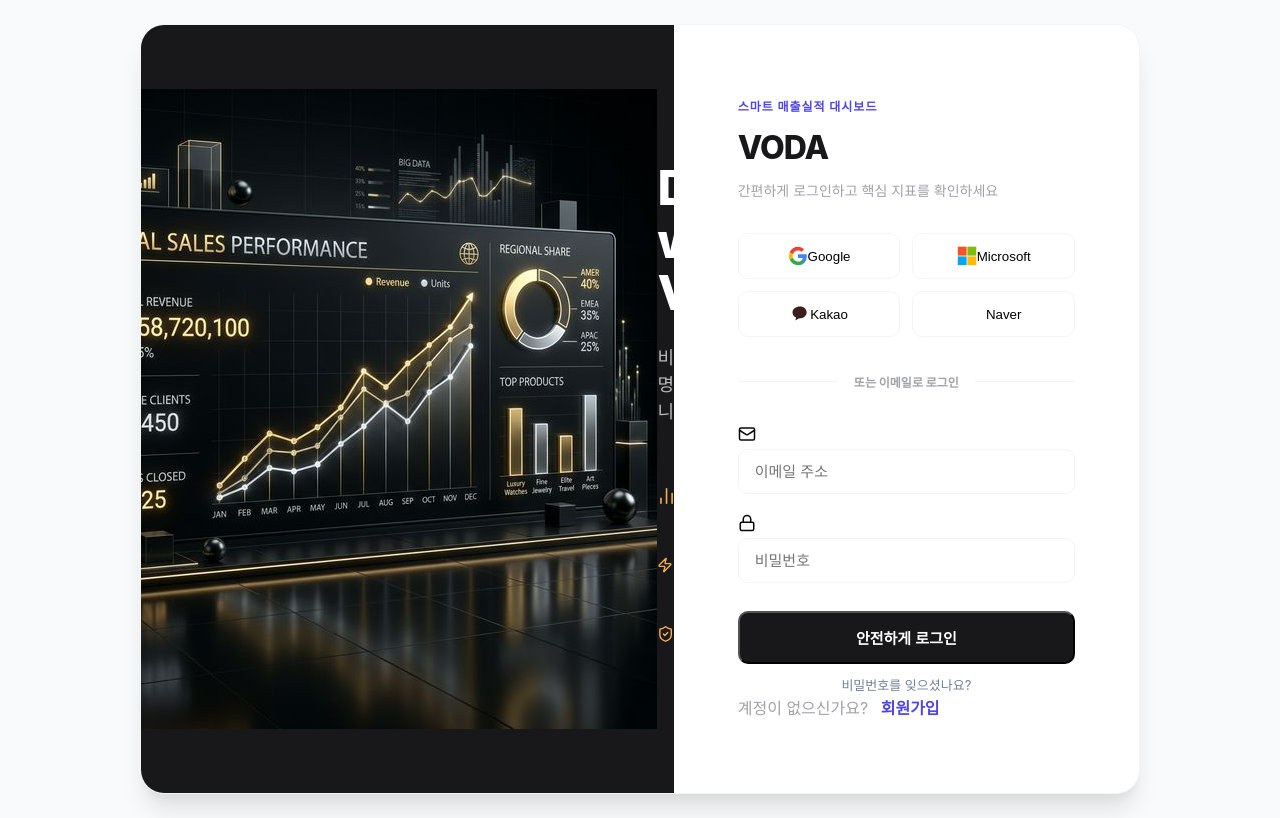
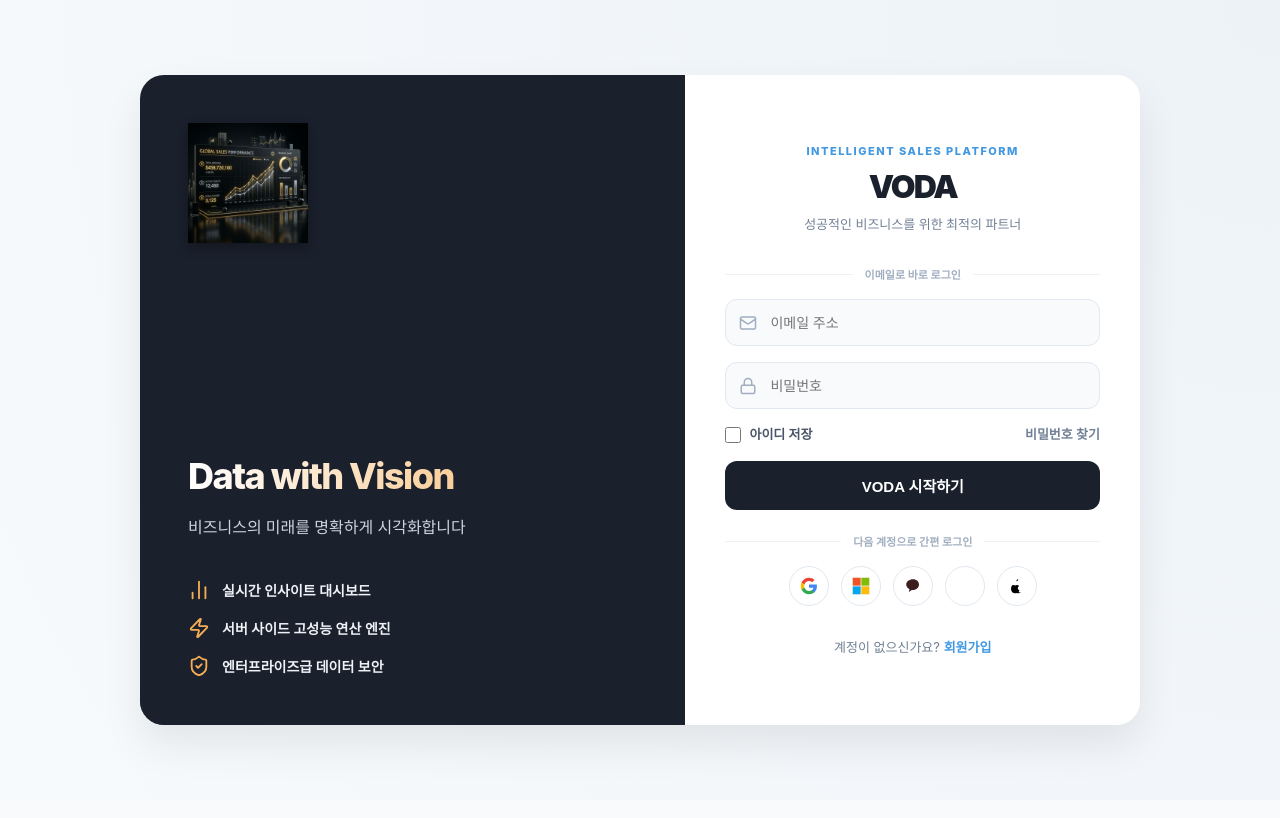
Before and after one commit to emasterdrs/sales-dashboard-v3, a React (Vite) app: page /login in a window 1280 px wide. Built offline with nearby package versions, Linux system fonts and the light colour scheme; no server answers.

Commit message:
[UI Redesign] LoginPage: Email login to top, added Remember ID, Apple login added

```diff
--- a/src/pages/Auth/LoginPage.module.css
+++ b/src/pages/Auth/LoginPage.module.css
@@ -3,30 +3,48 @@
   display: flex;
   align-items: center;
   justify-content: center;
-  background: var(--bg-app);
-  padding: 24px;
+  background-color: #f7fafc;
+  padding: 20px;
+  background: radial-gradient(circle at top right, #edf2f7, #f7fafc);
 }
 
 .loginWrapper {
+  display: flex;
   width: 100%;
   max-width: 1000px;
   background: white;
-  border-radius: var(--radius-2xl);
+  border-radius: 24px;
+  box-shadow: 0 20px 40px rgba(0, 0, 0, 0.08);
   overflow: hidden;
-  box-shadow: var(--shadow-xl);
-  display: flex;
-  border: 1px solid var(--border-subtle);
+  height: 650px;
 }
 
+/* 🎨 Left Image Section */
 .imageSection {
   flex: 1.2;
-  background: var(--secondary);
   position: relative;
+  background-color: #1a202c;
   display: flex;
-  align-items: center;
-  justify-content: center;
+  flex-direction: column;
+  justify-content: flex-end;
+  padding: 48px;
   overflow: hidden;
-  padding: 64px;
+}
+
+.overlay {
+  position: absolute;
+  top: 0; left: 0; right: 0; bottom: 0;
+  background: linear-gradient(180deg, rgba(26, 32, 44, 0.2) 0%, rgba(26, 32, 44, 0.9) 100%);
+  z-index: 1;
+}
+
+.brandImg {
+  position: absolute;
+  top: 48px;
+  left: 48px;
+  width: 120px;
+  z-index: 2;
+  filter: drop-shadow(0 4px 6px rgba(0,0,0,0.3));
 }
 
 .imageContent {
@@ -36,18 +54,21 @@
 }
 
 .premiumTitle {
-  font-size: 48px;
+  font-size: 36px;
   font-weight: 800;
-  line-height: 1.1;
-  letter-spacing: -2px;
-  margin-bottom: 24px;
+  margin-bottom: 12px;
+  letter-spacing: -1.5px;
+  background: linear-gradient(90deg, #fff, #f6ad55);
+  -webkit-background-clip: text;
+  background-clip: text;
+  -webkit-text-fill-color: transparent;
 }
 
 .subText {
-  font-size: 18px;
-  color: rgba(255, 255, 255, 0.7);
+  font-size: 16px;
+  color: #cbd5e0;
+  margin-bottom: 40px;
   font-weight: 500;
-  margin-bottom: 48px;
 }
 
 .featureList {
@@ -55,222 +76,262 @@
   padding: 0;
   display: flex;
   flex-direction: column;
-  gap: 24px;
+  gap: 16px;
 }
 
 .featureList li {
   display: flex;
   align-items: center;
-  gap: 16px;
-  font-size: 15px;
+  gap: 12px;
+  font-size: 14px;
   font-weight: 600;
-  color: rgba(255, 255, 255, 0.9);
+  color: #edf2f7;
 }
 
+.featureIcon {
+  color: #f6ad55;
+}
+
+/* 📝 Form Section */
 .formSection {
   flex: 1;
-  padding: 64px;
+  display: flex;
+  align-items: center;
+  justify-content: center;
+  padding: 40px;
+  background-color: white;
+}
+
+.loginCard {
+  width: 100%;
+  max-width: 380px;
+}
+
+.header {
+  text-align: center;
+  margin-bottom: 32px;
+}
+
+.titleSub {
+  font-size: 11px;
+  font-weight: 800;
+  color: #4299e1;
+  text-transform: uppercase;
+  letter-spacing: 1.5px;
+  display: block;
+  margin-bottom: 4px;
+}
+
+.mainLogoTitle {
+  font-size: 32px;
+  font-weight: 900;
+  color: #1a202c;
+  letter-spacing: -2px;
+  margin: 0;
+}
+
+.tagline {
+  font-size: 13px;
+  color: #718096;
+  margin-top: 4px;
+  font-weight: 500;
+}
+
+/* Section Headings */
+.sectionHeading {
+  display: flex;
+  align-items: center;
+  margin: 24px 0 16px;
+  gap: 12px;
+}
+
+.headingLine {
+  flex: 1;
+  height: 1px;
+  background-color: #edf2f7;
+}
+
+.headingText {
+  font-size: 11px;
+  font-weight: 700;
+  color: #a0aec0;
+  white-space: nowrap;
+}
+
+/* Email Form */
+.form {
+  display: flex;
+  flex-direction: column;
+  gap: 16px;
+}
+
+.inputGroup {
+  display: flex;
+  flex-direction: column;
+  gap: 8px;
+}
+
+.inputWrapper {
+  position: relative;
+}
+
+.icon {
+  position: absolute;
+  left: 14px;
+  top: 50%;
+  transform: translateY(-50%);
+  color: #a0aec0;
+}
+
+.inputWrapper input {
+  width: 100%;
+  padding: 14px 14px 14px 44px;
+  border-radius: 12px;
+  border: 1px solid #e2e8f0;
+  background-color: #f8fafc;
+  font-size: 14px;
+  font-weight: 500;
+  transition: all 0.2s;
+  outline: none;
+}
+
+.inputWrapper input:focus {
+  border-color: #4299e1;
+  background-color: white;
+  box-shadow: 0 0 0 4px rgba(66, 153, 225, 0.1);
+}
+
+.formOptions {
+  display: flex;
+  justify-content: space-between;
+  align-items: center;
+  font-size: 13px;
+}
+
+.rememberMe {
+  display: flex;
+  align-items: center;
+  gap: 8px;
+  cursor: pointer;
+  color: #4a5568;
+  font-weight: 600;
+}
+
+.rememberMe input {
+  width: 16px;
+  height: 16px;
+  cursor: pointer;
+}
+
+.forgotPass {
+  color: #718096;
+  text-decoration: none;
+  font-weight: 600;
+}
+
+.forgotPass:hover {
+  text-decoration: underline;
+}
+
+.loginButton {
+  width: 100%;
+  padding: 14px;
+  border-radius: 12px;
+  border: none;
+  background-color: #1a202c;
+  color: white;
+  font-weight: 800;
+  font-size: 15px;
+  cursor: pointer;
+  transition: all 0.2s;
   display: flex;
   align-items: center;
   justify-content: center;
 }
 
-.loginCard {
-  width: 100%;
-  max-width: 360px;
+.loginButton:hover {
+  background-color: #2d3748;
+  transform: translateY(-1px);
 }
 
-.header {
-  margin-bottom: 32px;
+.loginButton:disabled {
+  opacity: 0.7;
+  cursor: not-allowed;
 }
 
-.titleSub {
-  display: block;
-  font-size: 12px;
-  font-weight: 800;
-  text-transform: uppercase;
-  color: var(--primary);
-  letter-spacing: 1px;
-  margin-bottom: 8px;
+.spinner {
+  animation: rotate 1s linear infinite;
 }
 
-.mainLogoTitle {
-  font-size: 32px;
-  font-weight: 800;
-  color: var(--secondary);
-  letter-spacing: -1px;
+@keyframes rotate {
+  from { transform: rotate(0deg); }
+  to { transform: rotate(360deg); }
 }
 
-.tagline {
-  font-size: 14px;
-  color: var(--text-dim);
+/* 📱 Mini Social Grid */
+.socialGrid {
+  display: flex;
+  justify-content: center;
+  gap: 12px;
   margin-top: 8px;
 }
 
-.socialGrid {
-  display: grid;
-  grid-template-columns: repeat(2, 1fr);
-  gap: 12px;
-  margin-bottom: 24px;
-}
-
-.socialBtn {
+.miniSocialBtn {
+  width: 40px;
+  height: 40px;
+  border-radius: 50%;
+  border: 1px solid #e2e8f0;
+  background-color: white;
   display: flex;
   align-items: center;
   justify-content: center;
-  padding: 12px;
-  border-radius: var(--radius-md);
-  border: 1px solid var(--border-subtle);
-  background: white;
   cursor: pointer;
-  transition: var(--transition);
+  transition: all 0.2s;
+  padding: 0;
 }
 
-.socialBtn:hover {
-  background: var(--bg-app);
-  transform: translateY(-2px);
+.miniSocialBtn:hover {
+  border-color: #cbd5e0;
+  background-color: #f7fafc;
+  transform: scale(1.1);
 }
 
-.divider {
-  position: relative;
-  text-align: center;
-  margin: 32px 0;
+.google:hover { border-color: #4285F4; background-color: #f1f7ff; }
+.microsoft:hover { border-color: #00a1f1; background-color: #f1faff; }
+.kakao:hover { border-color: #3c1e1e; background-color: #fffaf0; }
+.naver:hover { border-color: #03c75a; background-color: #f0fff4; }
+.apple:hover { border-color: #000; background-color: #f7f7f7; }
+
+.errorAlert {
+  background-color: #fff5f5;
+  border: 1px solid #feb2b2;
+  color: #c53030;
+  padding: 12px;
+  border-radius: 12px;
+  display: flex;
+  align-items: center;
+  gap: 10px;
+  font-size: 13px;
+  font-weight: 600;
 }
 
-.divider::before {
-  content: "";
-  position: absolute;
-  top: 50%;
-  left: 0;
-  right: 0;
-  height: 1px;
-  background: var(--border-subtle);
+.footer {
+  text-align: center;
+  margin-top: 32px;
+  font-size: 13px;
+  color: #718096;
 }
 
-.divider span {
-  position: relative;
-  background: white;
-  padding: 0 16px;
-  font-size: 12px;
-  color: var(--text-dim);
+.footer a {
+  color: #4299e1;
+  text-decoration: none;
   font-weight: 700;
-  text-transform: uppercase;
-}
-
-.form {
-  display: flex;
-  flex-direction: column;
-  gap: 20px;
-}
-
-.inputGroup label {
-  display: block;
-  font-size: 13px;
-  font-weight: 700;
-  color: var(--text-muted);
-  margin-bottom: 8px;
-}
-
-.inputWrapper input {
-  width: 100%;
-  padding: 12px 16px;
-  border-radius: var(--radius-md);
-  border: 1px solid var(--border-subtle);
-  font-size: 15px;
-  transition: var(--transition);
-}
-
-.inputWrapper input:focus {
-  outline: none;
-  border-color: var(--primary);
-}
-
-.loginButton {
-  background: var(--secondary);
-  color: white;
-  padding: 14px;
-  border-radius: var(--radius-md);
-  font-weight: 700;
-  font-size: 15px;
-  cursor: pointer;
-  transition: var(--transition);
-  margin-top: 8px;
-}
-
-.loginButton:hover {
-  background: #1e293b;
-  transform: translateY(-1px);
-}
-
-.footer p { color: var(--text-dim); }
-.footer a {
-  color: var(--primary);
-  font-weight: 700;
-  text-decoration: none;
-  margin-left: 8px;
-}
-
-.logoBadge {
-  width: 64px;
-  height: 64px;
-  background: var(--bg-app);
-  border-radius: var(--radius-xl);
-  display: flex;
-  align-items: center;
-  justify-content: center;
-  margin: 0 auto 24px;
-  border: 1px solid var(--border-subtle);
-  color: var(--primary);
-  box-shadow: var(--shadow-sm);
-}
-
-.toggleSection {
-  margin: 24px 0;
-}
-
-.toggleBtn {
-  width: 100%;
-  padding: 12px;
-  background: white;
-  border: 1px solid var(--border-subtle);
-  border-radius: var(--radius-md);
-  color: var(--text-muted);
-  font-size: 14px;
-  font-weight: 700;
-  cursor: pointer;
-  display: flex;
-  align-items: center;
-  justify-content: center;
-  gap: 8px;
-  transition: var(--transition);
-}
-
-.toggleBtn:hover {
-  background: var(--bg-app);
-  color: var(--secondary);
-}
-
-.fileInput {
-  font-size: 13px;
-  color: var(--text-dim);
-}
-
-.errorAlert {
-  background: #fef2f2;
-  border-left: 4px solid #ef4444;
-  color: #991b1b;
-  padding: 14px;
-  border-radius: 8px;
-  font-size: 13px;
-  display: flex;
-  align-items: center;
-  gap: 12px;
-  margin-bottom: 24px;
 }
 
 @media (max-width: 1024px) {
   .loginWrapper {
     flex-direction: column;
+    height: auto;
     max-width: 480px;
   }
   .imageSection {
--- a/src/pages/Auth/LoginPage.tsx
+++ b/src/pages/Auth/LoginPage.tsx
@@ -1,4 +1,4 @@
-import React, { useState } from 'react';
+import React, { useState, useEffect } from 'react';
 import { useNavigate, Link } from 'react-router-dom';
 import { supabase } from '../../api/supabase';
 import { Lock, Mail, AlertCircle, Loader2, BarChart2, ShieldCheck, Zap } from 'lucide-react';
@@ -7,11 +7,21 @@
 const LoginPage: React.FC = () => {
     const [email, setEmail] = useState('');
     const [password, setPassword] = useState('');
+    const [rememberMe, setRememberMe] = useState(false);
     const [loading, setLoading] = useState(false);
     const [error, setError] = useState<string | null>(null);
     const navigate = useNavigate();
 
     const targetUrl = import.meta.env.VITE_SITE_URL || window.location.origin;
+
+    // Load saved email if rememberMe was on
+    useEffect(() => {
+        const savedEmail = localStorage.getItem('rememberedEmail');
+        if (savedEmail) {
+            setEmail(savedEmail);
+            setRememberMe(true);
+        }
+    }, []);
 
     const translateError = (message: string) => {
         if (message.includes('Invalid login credentials')) return '이메일 또는 비밀번호가 일치하지 않습니다.';
@@ -26,6 +36,14 @@
         try {
             const { error: authError } = await supabase.auth.signInWithPassword({ email, password });
             if (authError) throw authError;
+
+            // Handle Remember Me
+            if (rememberMe) {
+                localStorage.setItem('rememberedEmail', email);
+            } else {
+                localStorage.removeItem('rememberedEmail');
+            }
+
             navigate('/');
         } catch (err: any) {
             setError(translateError(err.message));
@@ -34,7 +52,7 @@
         }
     };
 
-    const handleSocialLogin = async (provider: 'google' | 'azure' | 'kakao' | 'naver') => {
+    const handleSocialLogin = async (provider: 'google' | 'azure' | 'kakao' | 'naver' | 'apple') => {
         setLoading(true);
         setError(null);
         try {
@@ -55,57 +73,38 @@
     return (
         <div className={styles.container}>
             <div className={styles.loginWrapper}>
-                {/* 왼쪽 상세 비주얼 섹션 */}
+                {/* 🎨 Left Visual Section (Image will be chosen from samples) */}
                 <div className={styles.imageSection}>
                     <div className={styles.overlay}></div>
-                    <img src="/voda-brand-v1.png" alt="VODA Brand Visual" />
+                    <img src="/voda-brand-v1.png" alt="VODA Brand Visual" className={styles.brandImg} />
                     <div className={styles.imageContent}>
                         <h2 className={styles.premiumTitle}>Data with Vision</h2>
                         <p className={styles.subText}>비즈니스의 미래를 명확하게 시각화합니다</p>
 
                         <ul className={styles.featureList}>
-                            <li><BarChart2 size={24} color="#f6ad55" /><span>실시간 실적 대시보드</span></li>
-                            <li><Zap size={24} color="#f6ad55" /><span>스마트 데이터 분석 솔루션</span></li>
-                            <li><ShieldCheck size={24} color="#f6ad55" /><span>안전한 기업 데이터 보안</span></li>
+                            <li><BarChart2 size={22} className={styles.featureIcon} /><span>실시간 인사이트 대시보드</span></li>
+                            <li><Zap size={22} className={styles.featureIcon} /><span>서버 사이드 고성능 연산 엔진</span></li>
+                            <li><ShieldCheck size={22} className={styles.featureIcon} /><span>엔터프라이즈급 데이터 보안</span></li>
                         </ul>
                     </div>
                 </div>
 
                 <div className={styles.formSection}>
                     <div className={styles.loginCard}>
-                        {/* 1. 상단 로고 & 타이틀 */}
+                        {/* 🏢 Header */}
                         <div className={styles.header}>
-                            <span className={styles.titleSub}>스마트 매출실적 대시보드</span>
+                            <span className={styles.titleSub}>Intelligent Sales Platform</span>
                             <h1 className={styles.mainLogoTitle}>VODA</h1>
-                            <p className={styles.tagline}>간편하게 로그인하고 핵심 지표를 확인하세요</p>
+                            <p className={styles.tagline}>성공적인 비즈니스를 위한 최적의 파트너</p>
                         </div>
 
-                        {/* 2. 소셜 로그인 섹션 (2x2 그리드 항상 노출) */}
-                        <div className={styles.socialGrid}>
-                            <button onClick={() => handleSocialLogin('google')} className={`${styles.socialBtn} ${styles.google}`} disabled={loading}>
-                                <svg width="20" height="20" viewBox="0 0 24 24"><path d="M22.56 12.25c0-.78-.07-1.53-.2-2.25H12v4.26h5.92c-.26 1.37-1.04 2.53-2.21 3.31v2.77h3.57c2.08-1.92 3.28-4.74 3.28-8.09z" fill="#4285F4"/><path d="M12 23c2.97 0 5.46-.98 7.28-2.66l-3.57-2.77c-.98.66-2.23 1.06-3.71 1.06-2.86 0-5.29-1.93-6.16-4.53H2.18v2.84C3.99 20.53 7.7 23 12 23z" fill="#34A853"/><path d="M5.84 14.09c-.22-.66-.35-1.36-.35-2.09s.13-1.43.35-2.09V7.07H2.18C1.43 8.55 1 10.22 1 12s.43 3.45 1.18 4.93l2.85-2.22.81-.62z" fill="#FBBC05"/><path d="M12 5.38c1.62 0 3.06.56 4.21 1.64l3.15-3.15C17.45 2.09 14.97 1 12 1 7.7 1 3.99 3.47 2.18 7.07l3.66 2.84c.87-2.6 3.3-4.53 6.16-4.53z" fill="#EA4335"/></svg>
-                                Google
-                            </button>
-                            <button onClick={() => handleSocialLogin('azure')} className={`${styles.socialBtn} ${styles.microsoft}`} disabled={loading}>
-                                <svg width="20" height="20" viewBox="0 0 23 23"><path fill="#f3f3f3" d="M0 0h23v23H0z"/><path fill="#f35325" d="M1 1h10v10H1z"/><path fill="#81bc06" d="M12 1h10v10H12z"/><path fill="#05a6f0" d="M1 12h10v10H1z"/><path fill="#ffba08" d="M12 12h10v10H12z"/></svg>
-                                Microsoft
-                            </button>
-                            <button onClick={() => handleSocialLogin('kakao')} className={`${styles.socialBtn} ${styles.kakao}`} disabled={loading}>
-                                <svg width="20" height="20" viewBox="0 0 24 24" fill="#3c1e1e"><path d="M12 3c-4.97 0-9 3.185-9 7.115 0 2.558 1.707 4.8 4.33 6.091l-.828 3.003c-.049.18.055.365.228.414.054.015.111.018.166.009l3.541-2.358c.184.025.372.04.563.04 4.97 0 9-3.186 9-7.115S16.97 3 12 3z"/></svg>
-                                Kakao
-                            </button>
-                            <button onClick={() => handleSocialLogin('naver')} className={`${styles.socialBtn} ${styles.naver}`} disabled={loading}>
-                                <svg width="20" height="20" viewBox="0 0 24 24"><path fill="#fff" d="M16.273 12.845L7.376 0H0v24h7.727V11.155L16.624 24H24V0h-7.727v12.845z"/></svg>
-                                Naver
-                            </button>
+                        {/* 1️⃣ Priority: Email Login Section */}
+                        <div className={styles.sectionHeading}>
+                            <span className={styles.headingLine}></span>
+                            <span className={styles.headingText}>이메일로 바로 로그인</span>
+                            <span className={styles.headingLine}></span>
                         </div>
 
-                        {/* 3. 구분선 (Divider) */}
-                        <div className={styles.divider}>
-                            <span>또는 이메일로 로그인</span>
-                        </div>
-
-                        {/* 4. 이메일 로그인 폼 (항상 노출) */}
                         <form onSubmit={handleEmailLogin} className={styles.form}>
                             {error && (
                                 <div className={styles.errorAlert}>
@@ -116,24 +115,71 @@
                             <div className={styles.inputGroup}>
                                 <div className={styles.inputWrapper}>
                                     <Mail size={18} className={styles.icon} />
-                                    <input type="email" value={email} onChange={(e) => setEmail(e.target.value)} placeholder="이메일 주소" required />
+                                    <input
+                                        type="email"
+                                        value={email}
+                                        onChange={(e) => setEmail(e.target.value)}
+                                        placeholder="이메일 주소"
+                                        required
+                                    />
                                 </div>
                             </div>
                             <div className={styles.inputGroup}>
                                 <div className={styles.inputWrapper}>
                                     <Lock size={18} className={styles.icon} />
-                                    <input type="password" value={password} onChange={(e) => setPassword(e.target.value)} placeholder="비밀번호" required />
+                                    <input
+                                        type="password"
+                                        value={password}
+                                        onChange={(e) => setPassword(e.target.value)}
+                                        placeholder="비밀번호"
+                                        required
+                                    />
                                 </div>
                             </div>
-                            <button type="submit" className={styles.loginButton} disabled={loading}>
-                                {loading ? <Loader2 className="animate-spin" size={18} /> : '안전하게 로그인'}
-                            </button>
-                            <div style={{ textAlign: 'center', marginTop: '-12px' }}>
-                                <Link to="/auth/reset" style={{ fontSize: '13px', color: '#718096', textDecoration: 'none' }}>
-                                    비밀번호를 잊으셨나요?
+
+                            <div className={styles.formOptions}>
+                                <label className={styles.rememberMe}>
+                                    <input
+                                        type="checkbox"
+                                        checked={rememberMe}
+                                        onChange={(e) => setRememberMe(e.target.checked)}
+                                    />
+                                    <span>아이디 저장</span>
+                                </label>
+                                <Link to="/auth/reset" className={styles.forgotPass}>
+                                    비밀번호 찾기
                                 </Link>
                             </div>
+
+                            <button type="submit" className={styles.loginButton} disabled={loading}>
+                                {loading ? <Loader2 className={styles.spinner} size={20} /> : 'VODA 시작하기'}
+                            </button>
                         </form>
+
+                        {/* 2️⃣ Secondary: Social Login Section (Smaller) */}
+                        <div className={styles.sectionHeading}>
+                            <span className={styles.headingLine}></span>
+                            <span className={styles.headingText}>다음 계정으로 간편 로그인</span>
+                            <span className={styles.headingLine}></span>
+                        </div>
+
+                        <div className={styles.socialGrid}>
+                            <button onClick={() => handleSocialLogin('google')} title="Google" className={`${styles.miniSocialBtn} ${styles.google}`}>
+                                <svg width="18" height="18" viewBox="0 0 24 24"><path d="M22.56 12.25c0-.78-.07-1.53-.2-2.25H12v4.26h5.92c-.26 1.37-1.04 2.53-2.21 3.31v2.77h3.57c2.08-1.92 3.28-4.74 3.28-8.09z" fill="#4285F4"/><path d="M12 23c2.97 0 5.46-.98 7.28-2.66l-3.57-2.77c-.98.66-2.23 1.06-3.71 1.06-2.86 0-5.29-1.93-6.16-4.53H2.18v2.84C3.99 20.53 7.7 23 12 23z" fill="#34A853"/><path d="M5.84 14.09c-.22-.66-.35-1.36-.35-2.09s.13-1.43.35-2.09V7.07H2.18C1.43 8.55 1 10.22 1 12s.43 3.45 1.18 4.93l2.85-2.22.81-.62z" fill="#FBBC05"/><path d="M12 5.38c1.62 0 3.06.56 4.21 1.64l3.15-3.15C17.45 2.09 14.97 1 12 1 7.7 1 3.99 3.47 2.18 7.07l3.66 2.84c.87-2.6 3.3-4.53 6.16-4.53z" fill="#EA4335"/></svg>
+                            </button>
+                            <button onClick={() => handleSocialLogin('azure')} title="Microsoft" className={`${styles.miniSocialBtn} ${styles.microsoft}`}>
+                                <svg width="18" height="18" viewBox="0 0 23 23"><path fill="#f3f3f3" d="M0 0h23v23H0z"/><path fill="#f35325" d="M1 1h10v10H1z"/><path fill="#81bc06" d="M12 1h10v10H12z"/><path fill="#05a6f0" d="M1 12h10v10H1z"/><path fill="#ffba08" d="M12 12h10v10H12z"/></svg>
+                            </button>
+                            <button onClick={() => handleSocialLogin('kakao')} title="Kakao" className={`${styles.miniSocialBtn} ${styles.kakao}`}>
+                                <svg width="18" height="18" viewBox="0 0 24 24" fill="#3c1e1e"><path d="M12 3c-4.97 0-9 3.185-9 7.115 0 2.558 1.707 4.8 4.33 6.091l-.828 3.003c-.049.18.055.365.228.414.054.015.111.018.166.009l3.541-2.358c.184.025.372.04.563.04 4.97 0 9-3.186 9-7.115S16.97 3 12 3z"/></svg>
+                            </button>
+                            <button onClick={() => handleSocialLogin('naver')} title="Naver" className={`${styles.miniSocialBtn} ${styles.naver}`}>
+                                <svg width="18" height="18" viewBox="0 0 24 24"><path fill="#fff" d="M16.273 12.845L7.376 0H0v24h7.727V11.155L16.624 24H24V0h-7.727v12.845z"/></svg>
+                            </button>
+                            <button onClick={() => handleSocialLogin('apple')} title="Apple" className={`${styles.miniSocialBtn} ${styles.apple}`}>
+                                <svg width="18" height="18" viewBox="0 0 24 24" fill="currentColor"><path d="M17.05 20.28c-.96.95-2.04 1.43-3.23 1.43-1.16 0-2.03-.43-2.61-.43-.58 0-1.4.38-2.43.38-1.57 0-2.92-.93-3.72-2.19-1.29-2.03-1.29-5.1-.38-6.9.59-1.15 1.57-1.84 2.59-1.84.95 0 1.63.45 2.14.45s1.3-.45 2.54-.45c1.16 0 2.12.5 2.76 1.43-2.45 1.43-2.04 4.54.49 5.86-.48 1.2-.99 2.06-1.65 2.26zM13.68 3c0 1.35-.91 2.57-2.14 2.57-.1 0-.17 0-.27-.01-.06-1.35.85-2.58 2.05-2.58.12 0 .23 0 .36.02z"/></svg>
+                            </button>
+                        </div>
 
                         <div className={styles.footer}>
                             <p>계정이 없으신가요? <Link to="/signup">회원가입</Link></p>
```
